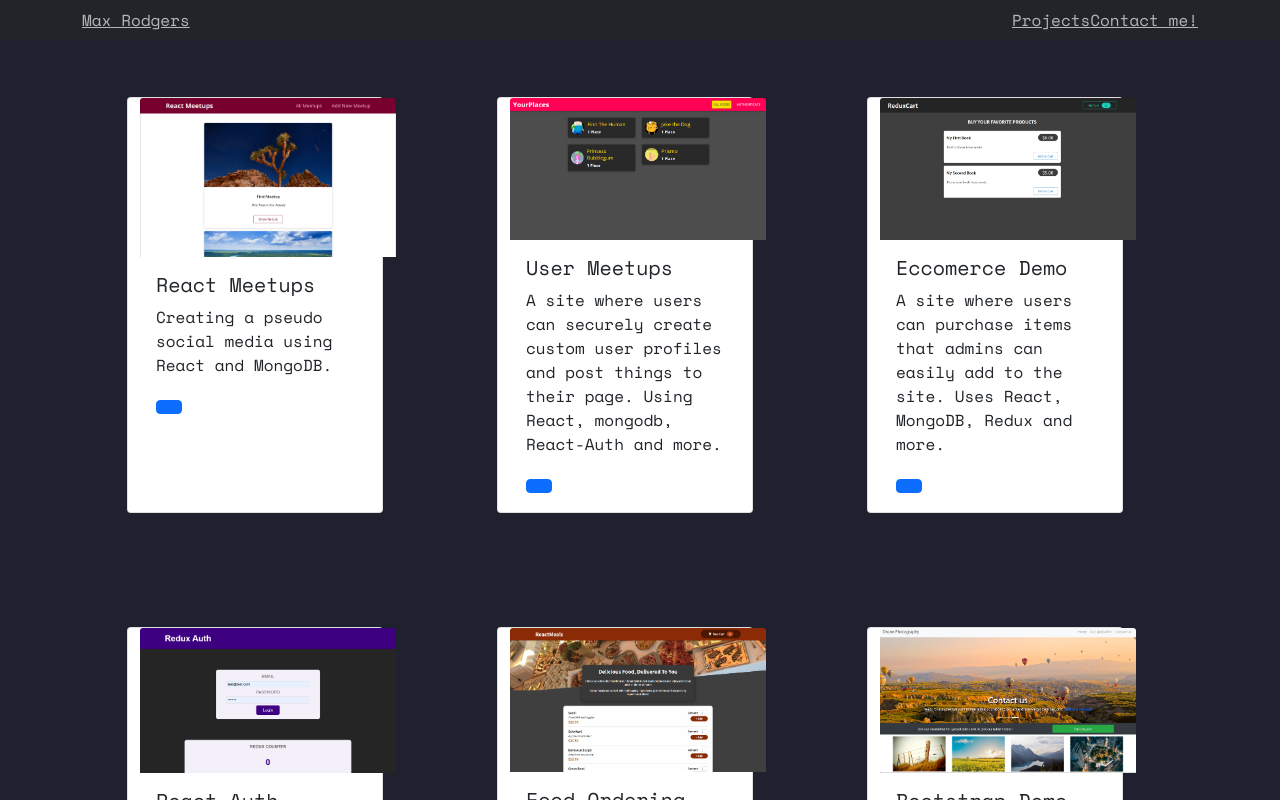
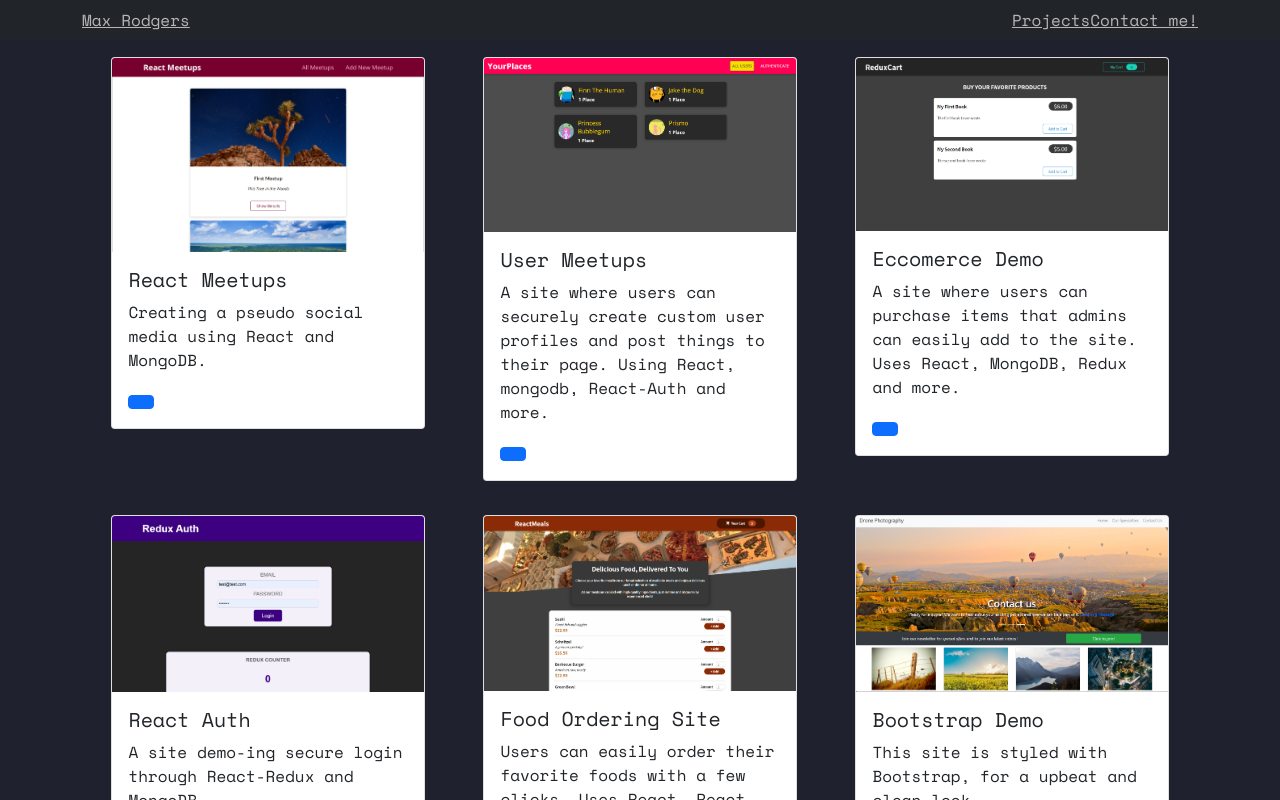
Before and after one commit to maxdotr/portfolio2, a React (Create React App) app in the folder portfolio2/: page /projects in a window 1280 px wide. Shown: the top 800 px of the page. Built offline with nearby package versions, Linux system fonts and the light colour scheme.

Commit message:
Dynamic Project cards

```diff
--- a/portfolio2/src/components/proj/ProjectCards.js
+++ b/portfolio2/src/components/proj/ProjectCards.js
@@ -99,8 +99,9 @@ const cards = [
 const ProjectCards = () => {
   return (
     <Container>
-      <Row>
+      <Row className='mx-auto'>
         {cards.map((card) => (
+          <div className='col-lg-4 col-12'>
             <Card className={classes.projCard}>
               <Card.Img
                 variant='top'
@@ -113,6 +114,7 @@ const ProjectCards = () => {
                 <Button variant='primary'></Button>
               </Card.Body>
             </Card>
+          </div>
         ))}
       </Row>
     </Container>
--- a/portfolio2/src/components/proj/ProjectCards.module.css
+++ b/portfolio2/src/components/proj/ProjectCards.module.css
@@ -1,8 +1,3 @@
-.projImg {
-  width: 20vw;
-}
-
 .projCard {
-  width: 20vw;
   margin: 5%;
 }
```
Lines whose indentation alone changed are shown as unchanged.
